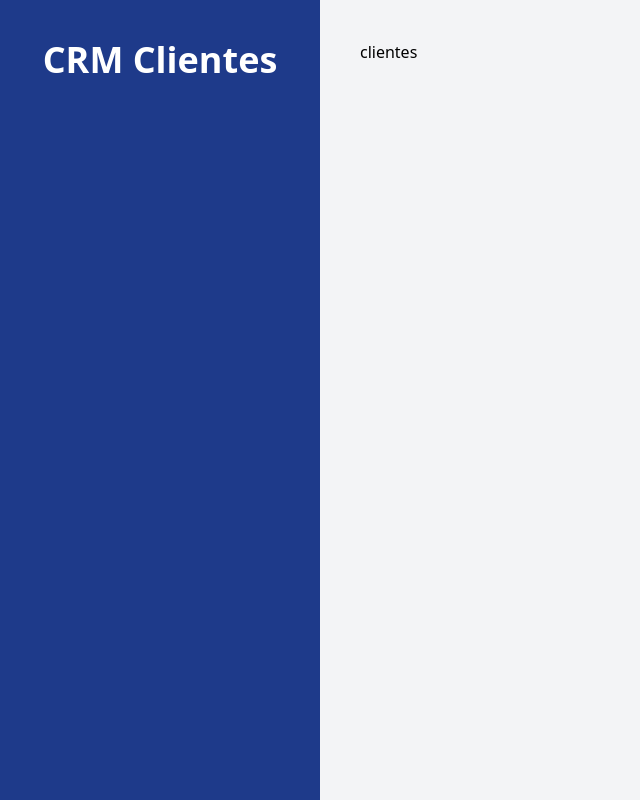
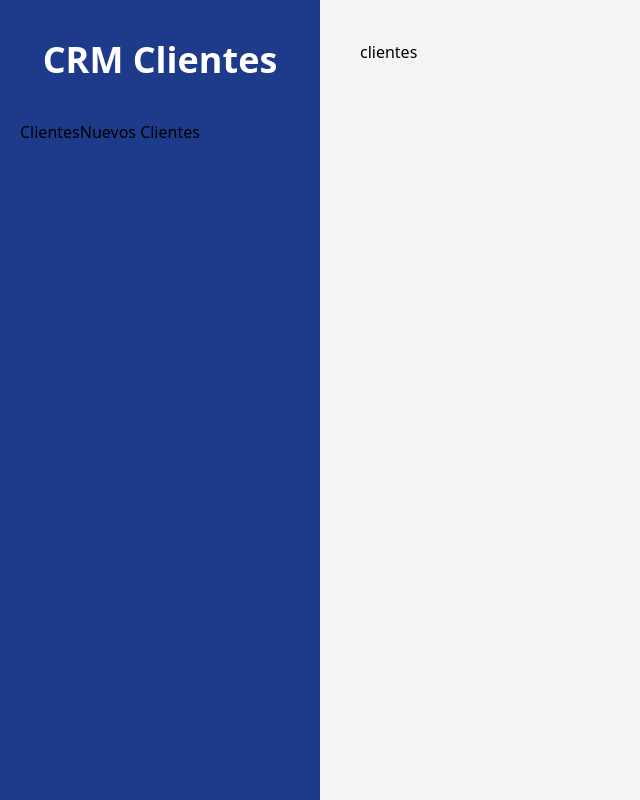
Before and after one commit to jhechus/Administrador-de-clientes, a React (Vite) app: page / in a window 1280 px wide. Shown: the whole page, without its empty margins (0-640 px from the left). Built offline with nearby package versions, Linux system fonts and the light colour scheme.

Commit message:
agregandlo link

```diff
--- a/src/components/Layout.jsx
+++ b/src/components/Layout.jsx
@@ -1,10 +1,15 @@
-import { Outlet } from "react-router-dom"
+import { Outlet, Link } from "react-router-dom"
 
 function Layout() {
   return (
     <div className=" md:flex md:min-h-screen">
         <aside className="md:w-1/4 bg-blue-900 px-5 py-10">
             <h2 className=" text-4xl font-black text-center text-white"> CRM Clientes</h2>
+
+            <nav className="mt-10">
+                <Link to="/">Clientes</Link>
+                <Link to="/clientes/nuevo">Nuevos Clientes</Link>
+            </nav>
         </aside>
 
       <main className=" md:w-3/4 p-10 md:h-screen overflow-scroll">
```
